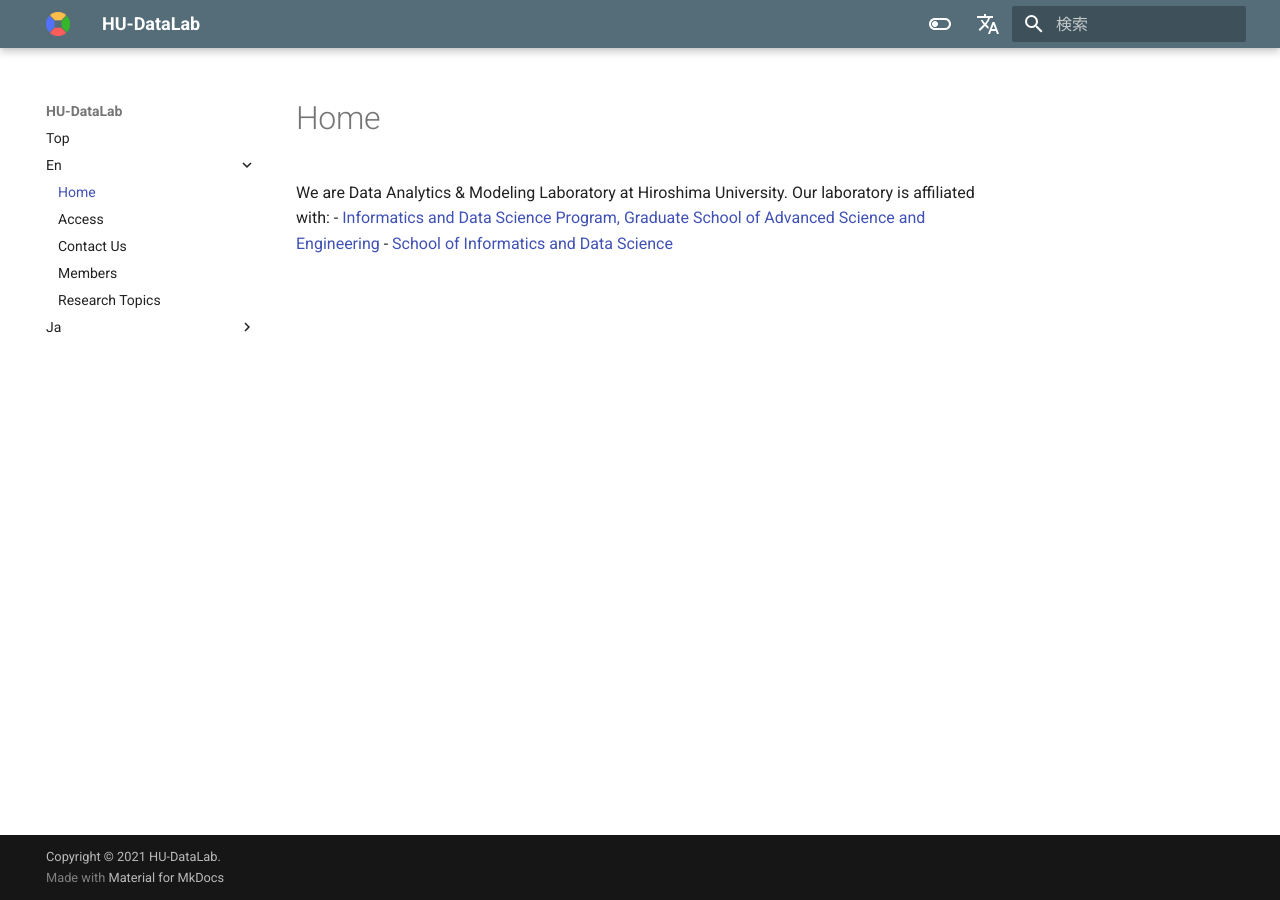
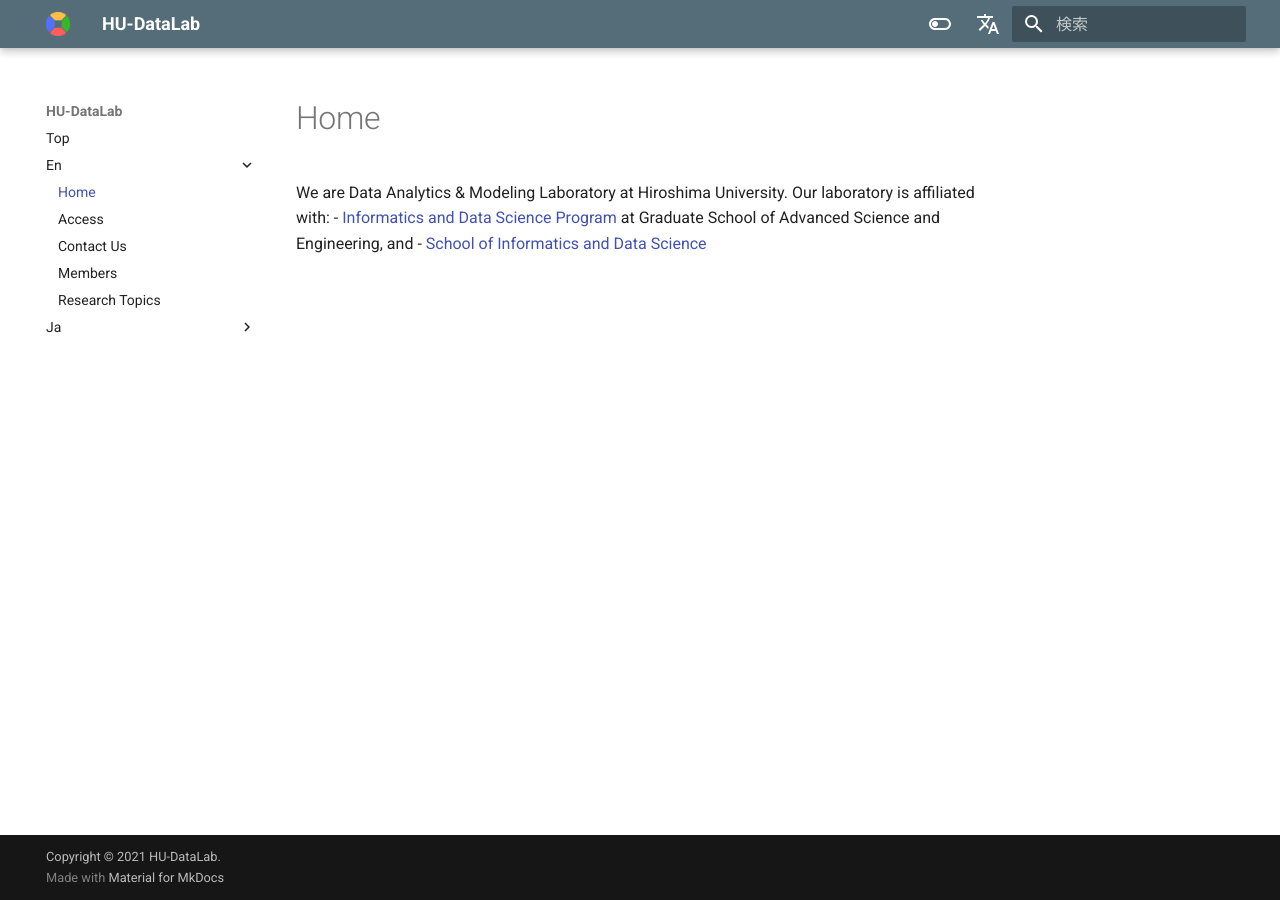
Before and after one commit to lpifj-a/hu-datalab.github.io, an MkDocs documentation site: the page built from docs/en/index.md, in a window 1280 px wide. Built offline with MkDocs 1.6.1 and Material for MkDocs 9.7.7, drawn with Linux system fonts in a browser that asks for light colours; comment, search, counter and statistics services are not loaded.

Commit message:
Update index.md

```diff
--- a/docs/en/index.md
+++ b/docs/en/index.md
@@ -2,5 +2,5 @@
 
 We are Data Analytics & Modeling Laboratory at Hiroshima University.
 Our laboratory is affiliated with:
-- [Informatics and Data Science Program, Graduate School of Advanced Science and Engineering](https://www.hiroshima-u.ac.jp/en/adse/staff/informatics-and-data-science)
+- [Informatics and Data Science Program](https://www.hiroshima-u.ac.jp/en/adse/staff/informatics-and-data-science) at Graduate School of Advanced Science and Engineering, and
 - [School of Informatics and Data Science](https://www.hiroshima-u.ac.jp/en/ids)
```
